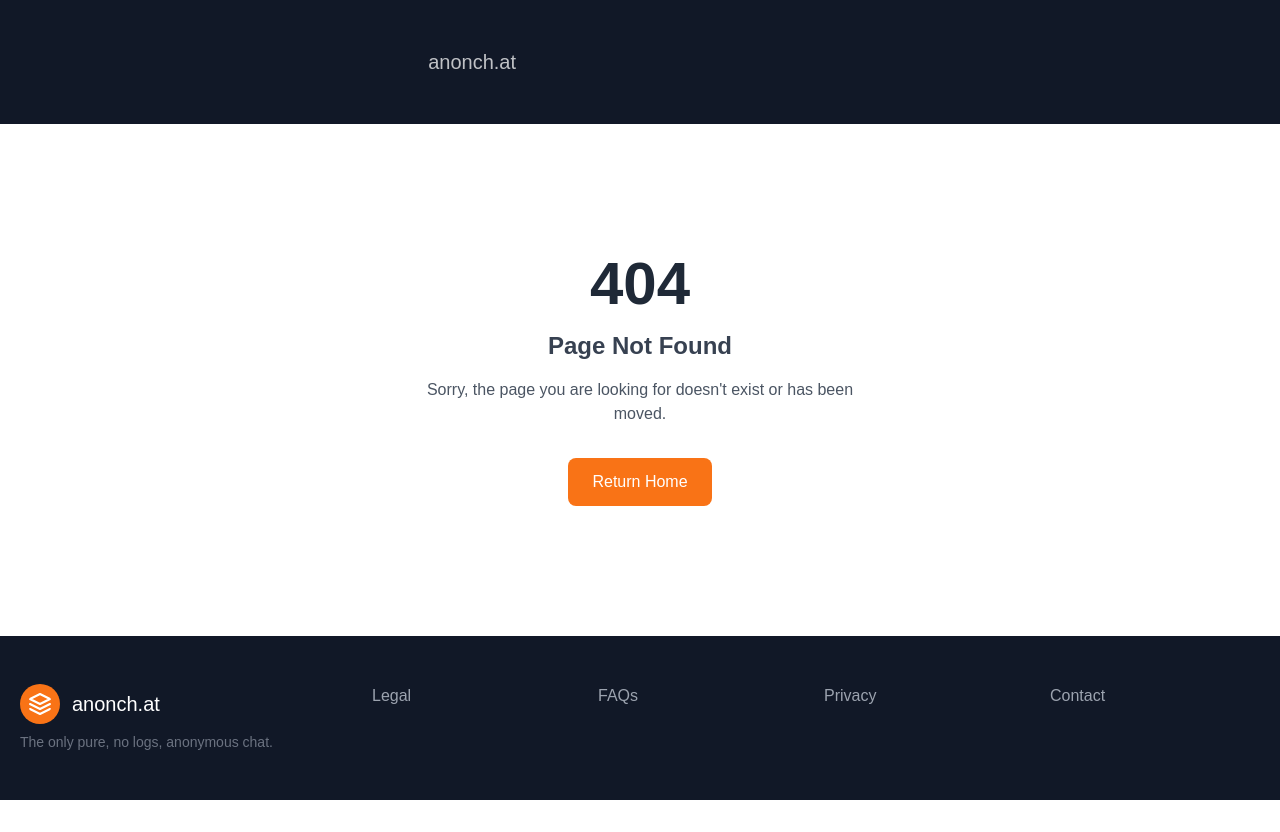
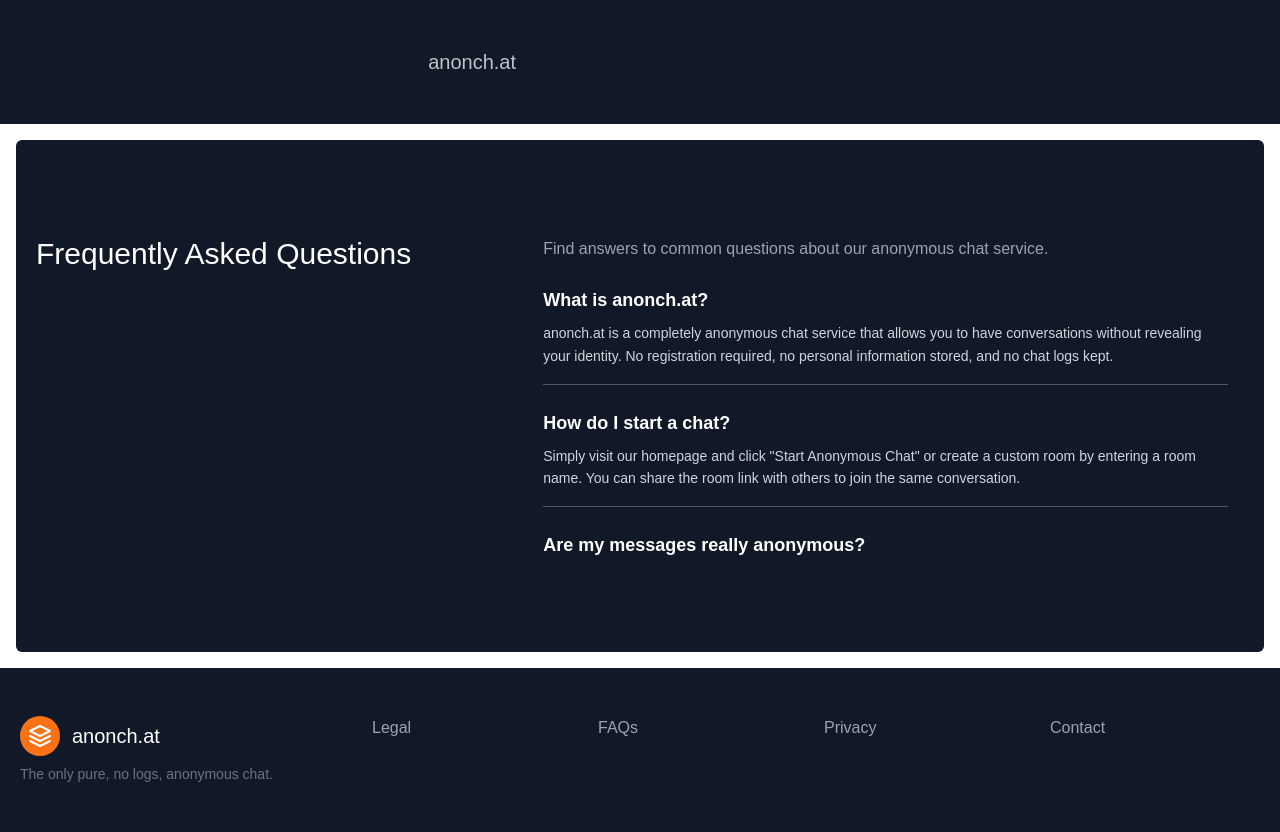
Before and after one commit to tathagat-reimann/anonch.at, a Next.js app in the folder frontend/: page /faqs in a window 1280 px wide. Before the commit this address had no page. Before the commit the page ends 800 px from the top, so only its background shows below. Built offline with nearby package versions, Linux system fonts and the light colour scheme.

Commit message:
faqs page

```diff
--- /dev/null
+++ b/frontend/app/faqs/page.tsx
@@ -0,0 +1,131 @@
+"use client";
+
+export default function FAQsPage() {
+    return (
+        <div className="flex-1 flex flex-col items-center justify-center min-h-0 p-4">
+            <section className="text-gray-400 bg-gray-900 body-font rounded-md">
+                <div className="container px-5 py-12 sm:py-24 mx-auto flex flex-wrap">
+                    <h2 className="sm:text-3xl text-2xl text-white font-medium title-font mb-2 md:w-2/5">
+                        Frequently Asked Questions
+                    </h2>
+                    <div className="md:w-3/5 md:pl-6 h-80 overflow-y-auto pr-4">
+                        <p className="leading-relaxed text-base mb-6">
+                            Find answers to common questions about our anonymous chat service.
+                        </p>
+
+                        <div className="space-y-6 text-gray-300">
+                            <section className="border-b border-gray-600 pb-4">
+                                <h3 className="text-lg font-semibold text-white mb-2">What is anonch.at?</h3>
+                                <p className="leading-relaxed text-sm">
+                                    anonch.at is a completely anonymous chat service that allows you to have conversations
+                                    without revealing your identity. No registration required, no personal information stored,
+                                    and no chat logs kept.
+                                </p>
+                            </section>
+
+                            <section className="border-b border-gray-600 pb-4">
+                                <h3 className="text-lg font-semibold text-white mb-2">How do I start a chat?</h3>
+                                <p className="leading-relaxed text-sm">
+                                    Simply visit our homepage and click "Start Anonymous Chat" or create a custom room
+                                    by entering a room name. You can share the room link with others to join the same conversation.
+                                </p>
+                            </section>
+
+                            <section className="border-b border-gray-600 pb-4">
+                                <h3 className="text-lg font-semibold text-white mb-2">Are my messages really anonymous?</h3>
+                                <p className="leading-relaxed text-sm">
+                                    Yes, absolutely. We do not track, store, or log any of your messages or personal information.
+                                    Chat rooms are temporary and automatically deleted after a period of inactivity. We use
+                                    no tracking cookies or analytics that could identify you.
+                                </p>
+                            </section>
+
+                            <section className="border-b border-gray-600 pb-4">
+                                <h3 className="text-lg font-semibold text-white mb-2">How long do chat rooms last?</h3>
+                                <p className="leading-relaxed text-sm">
+                                    Chat rooms remain active as long as there are participants. After all users leave,
+                                    the room and its messages are automatically deleted after a short period to ensure
+                                    complete privacy.
+                                </p>
+                            </section>
+
+                            <section className="border-b border-gray-600 pb-4">
+                                <h3 className="text-lg font-semibold text-white mb-2">Can I use this on mobile devices?</h3>
+                                <p className="leading-relaxed text-sm">
+                                    Yes! Our chat service is fully responsive and works seamlessly on desktop computers,
+                                    tablets, and mobile phones through your web browser. No app download required.
+                                </p>
+                            </section>
+
+                            <section className="border-b border-gray-600 pb-4">
+                                <h3 className="text-lg font-semibold text-white mb-2">Is there a user limit per room?</h3>
+                                <p className="leading-relaxed text-sm">
+                                    Currently, there are only 2 users allowed per room.
+                                </p>
+                            </section>
+
+                            <section className="border-b border-gray-600 pb-4">
+                                <h3 className="text-lg font-semibold text-white mb-2">What if someone is being inappropriate?</h3>
+                                <p className="leading-relaxed text-sm">
+                                    If you encounter inappropriate behavior, you can simply leave the room and create a new one.
+                                    Since our service is anonymous, the best protection is to avoid sharing room links publicly
+                                    and only chat with people you trust.
+                                </p>
+                            </section>
+
+                            <section className="border-b border-gray-600 pb-4">
+                                <h3 className="text-lg font-semibold text-white mb-2">Do you use any anti-spam measures?</h3>
+                                <p className="leading-relaxed text-sm">
+                                    Yes, we use Cloudflare Turnstile to prevent automated spam and abuse while maintaining
+                                    your anonymity. This helps ensure a better experience for all users without compromising privacy.
+                                </p>
+                            </section>
+
+                            <section className="border-b border-gray-600 pb-4">
+                                <h3 className="text-lg font-semibold text-white mb-2">Can I create a permanent room?</h3>
+                                <p className="leading-relaxed text-sm">
+                                    While you can create custom room names, all rooms are temporary by design for privacy reasons.
+                                    However, you can bookmark a room name and reuse it whenever you want to chat with the same group.
+                                </p>
+                            </section>
+
+                            <section className="border-b border-gray-600 pb-4">
+                                <h3 className="text-lg font-semibold text-white mb-2">Is the service free?</h3>
+                                <p className="leading-relaxed text-sm">
+                                    Yes, anonch.at is completely free to use. We believe in providing accessible, anonymous
+                                    communication without any barriers or costs to users.
+                                </p>
+                            </section>
+
+                            <section className="border-b border-gray-600 pb-4">
+                                <h3 className="text-lg font-semibold text-white mb-2">What browsers are supported?</h3>
+                                <p className="leading-relaxed text-sm">
+                                    Our service works on all modern web browsers including Chrome, Firefox, Safari, Edge,
+                                    and their mobile equivalents. We recommend using an updated browser for the best experience.
+                                </p>
+                            </section>
+
+                            <section className="border-b border-gray-600 pb-4">
+                                <h3 className="text-lg font-semibold text-white mb-2">How can I report technical issues?</h3>
+                                <p className="leading-relaxed text-sm">
+                                    If you experience technical problems, try refreshing the page first. For persistent issues,
+                                    you can contact us through our contact page. Please provide details about your browser
+                                    and the specific issue you're experiencing.
+                                </p>
+                            </section>
+
+                            <section>
+                                <h3 className="text-lg font-semibold text-white mb-2">Can I suggest new features?</h3>
+                                <p className="leading-relaxed text-sm">
+                                    We welcome feedback and feature suggestions! Please reach out through our contact page
+                                    with your ideas. We're always looking to improve the service while maintaining our
+                                    core principles of anonymity and simplicity.
+                                </p>
+                            </section>
+                        </div>
+                    </div>
+                </div>
+            </section>
+        </div>
+    );
+}
```
